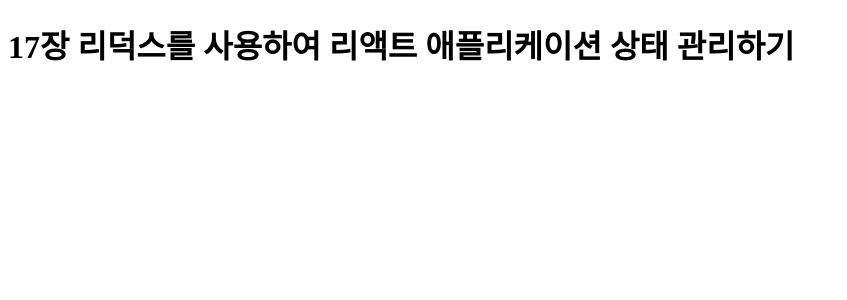
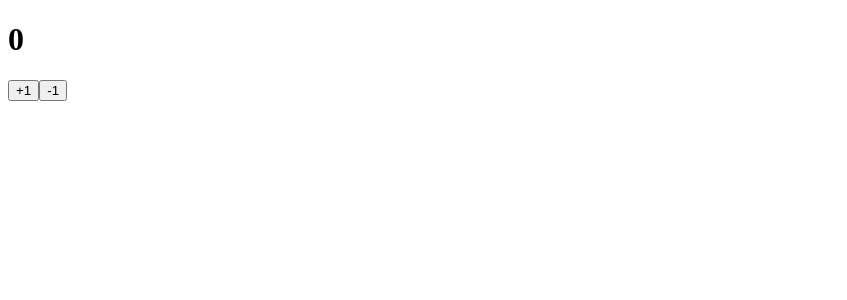
Before and after one commit to kororo11/TeckReact17, a React (Create React App) app in the folder react-redux-tutorial/: page / in a window 1280 px wide. Shown: the top 300 px of the page, without its empty margins (0-847 px from the left). Built offline with nearby package versions, Linux system fonts and the light colour scheme.

Commit message:
카운터 컴포넌트 만들기

```diff
--- a/react-redux-tutorial/src/App.js
+++ b/react-redux-tutorial/src/App.js
@@ -1,9 +1,10 @@
 import React from 'react';
+import Counter from './components/Counter';
 
 const App = () => {
 	return (
 		<div>
-			<h1>17장 리덕스를 사용하여 리액트 애플리케이션 상태 관리하기</h1>
+			<Counter number={0} />
 		</div>
 	);
 };
--- /dev/null
+++ b/react-redux-tutorial/src/components/Counter.js
@@ -0,0 +1,15 @@
+import React from 'react';
+
+const Counter = ({ number, onIncrease, onDecrease }) => {
+	return (
+		<div>
+			<h1>{number}</h1>
+			<div>
+				<button onClick={onIncrease}>+1</button>
+				<button onClick={onDecrease}>-1</button>
+			</div>
+		</div>
+	);
+};
+
+export default Counter;
```
Also changed, not shown: 1 other file (tests, documents, lock files or other folders).
